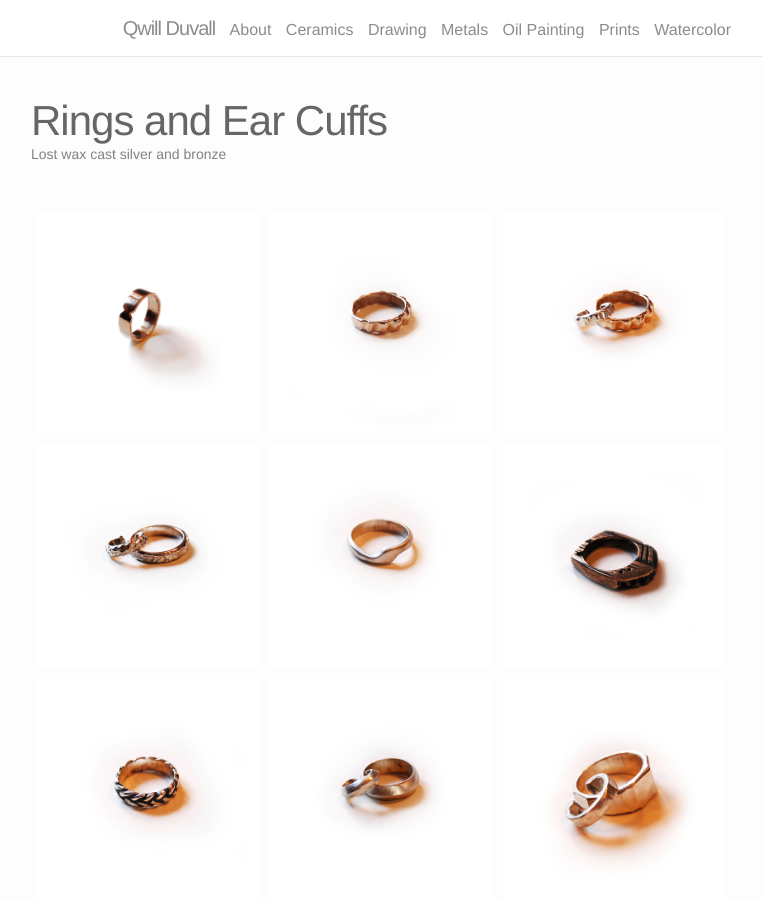
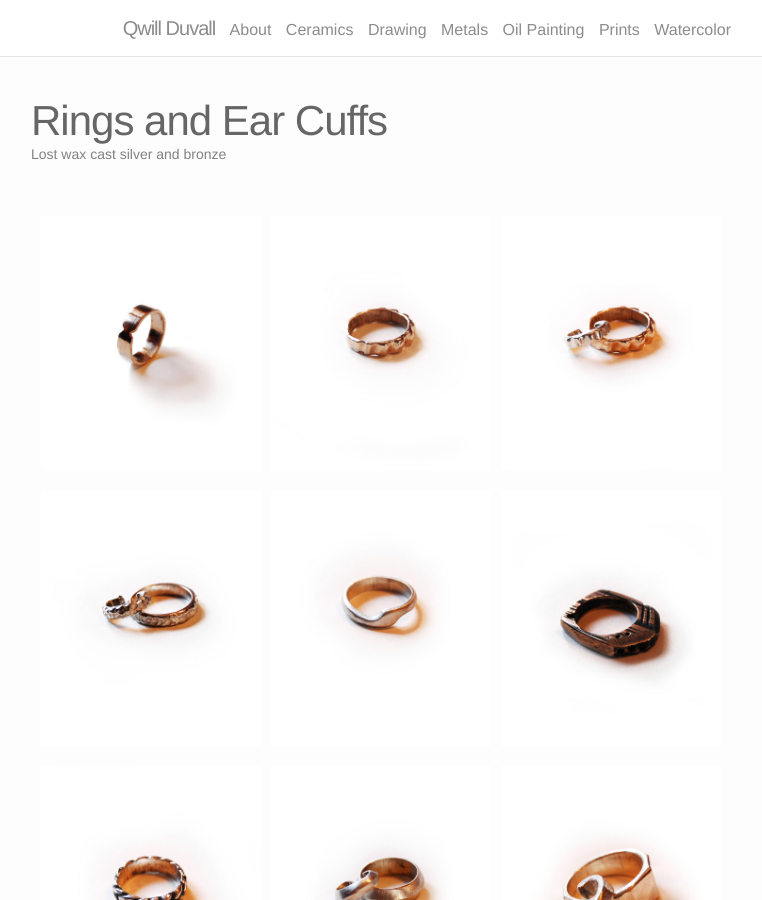
Before and after one commit to qwilanikan/qwilanikan.github.io, a Jekyll site: the page built from _metals/ring_and_cuff_series.markdown, in a window 1280 px wide and 900 px high. Shown: the whole window, without its empty margins (259-1021 px from the left). Built offline with Jekyll 4.4.1, drawn with Linux system fonts in a browser that asks for light colours; nearby versions of some CDN libraries.

Commit message:
image test

```diff
--- a/_metals/ring_and_cuff_series.markdown
+++ b/_metals/ring_and_cuff_series.markdown
@@ -24,33 +24,33 @@
     - src: /img/metals/statement_ring.jpg
     - src: /img/metals/two_tone_ring_and_cuff.jpg
 ---
-<figure>
+<div class="img_row">
   <img class="col one" src="{{ page.image[0].src }}">
   <img class="col one" src="{{ page.image[1].src }}">
   <img class="col one" src="{{ page.image[2].src }}">
-</figure>
-<figure>
+</div>
+<div class="img_row">
   <img class="col one" src="{{ page.image[3].src }}">
   <img class="col one" src="{{ page.image[4].src }}">
   <img class="col one" src="{{ page.image[5].src }}">
-</figure>
-<figure>
+</div>
+<div class="img_row">
   <img class="col one" src="{{ page.image[6].src }}">
   <img class="col one" src="{{ page.image[7].src }}">
   <img class="col one" src="{{ page.image[8].src }}">
-</figure>
-<figure>
+</div>
+<div class="img_row">
   <img class="col one" src="{{ page.image[9].src }}">
   <img class="col one" src="{{ page.image[10].src }}">
   <img class="col one" src="{{ page.image[11].src }}">
-</figure>
-<figure>
+</div>
+<div class="img_row">
   <img class="col one" src="{{ page.image[12].src }}">
   <img class="col one" src="{{ page.image[13].src }}">
   <img class="col one" src="{{ page.image[14].src }}">
-</figure>
-<figure>
+</div>
+<div class="img_row">
   <img class="col one" src="{{ page.image[15].src }}">
   <img class="col one" src="{{ page.image[16].src }}">
   <img class="col one" src="{{ page.image[17].src }}">
-</figure>
+</div>
```
